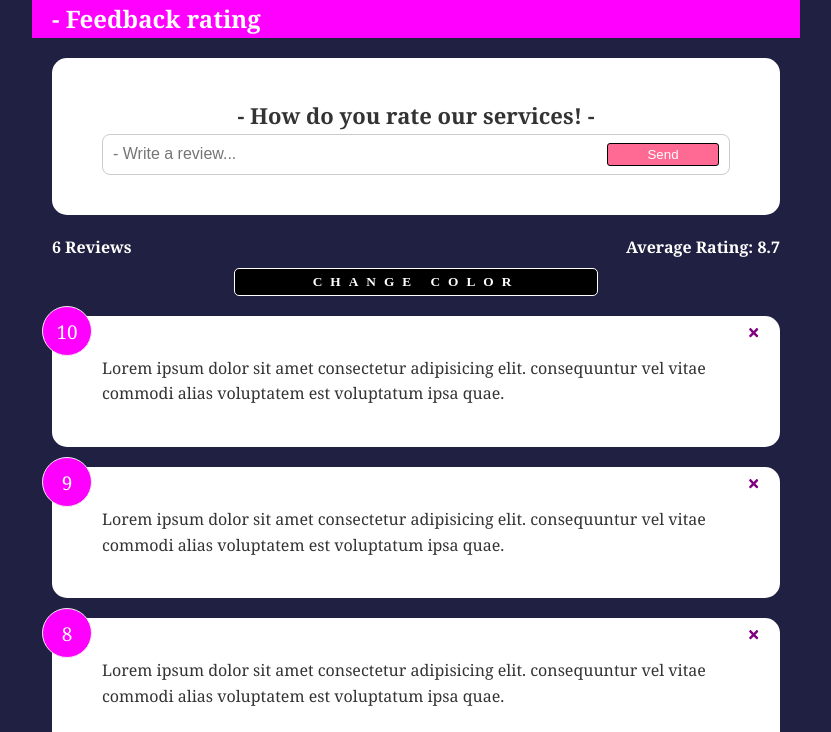
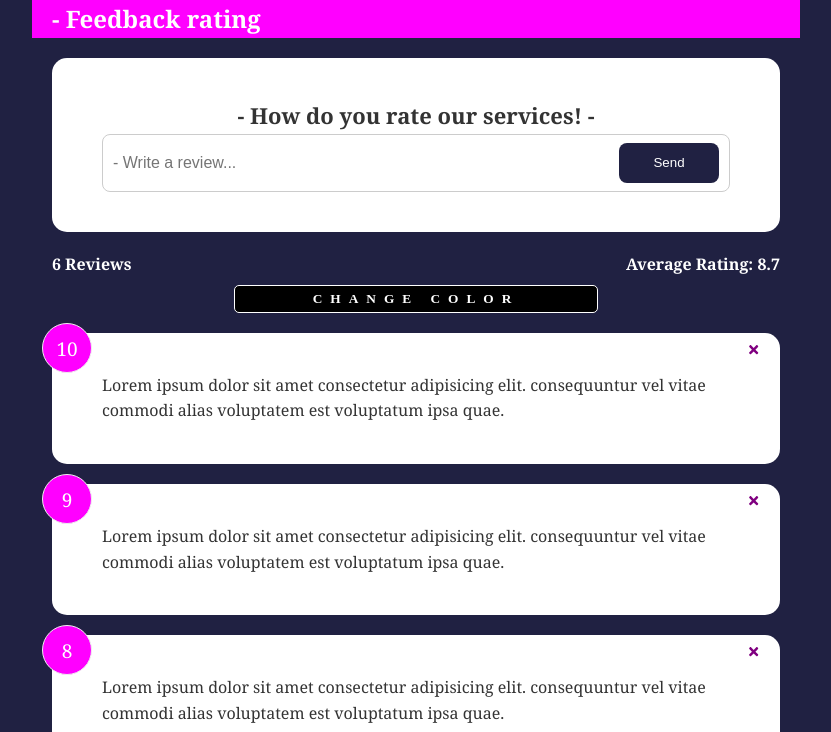
Before and after one commit to pramirez2328/feedbackUser, a React (Create React App) app: page / in a window 1280 px wide. Shown: the top 732 px of the page, without its empty margins (224-1055 px from the left). Built offline with nearby package versions, Linux system fonts and the light colour scheme.

Commit message:
add custom button

```diff
--- a/src/components/FeedBackForm.jsx
+++ b/src/components/FeedBackForm.jsx
@@ -1,5 +1,6 @@
 import React from "react";
 import Card from "./shared/Card";
+import Button from "./shared/Button";
 import { useState } from "react";
 
 function FeedBackForm() {
@@ -18,19 +19,7 @@
             placeholder="- Write a review..."
             value={review}
           />
-          <button
-            type="submit"
-            style={{
-              width: "7rem",
-              backgroundColor: "#ff6a95",
-              border: "solid 1px black",
-              color: "white",
-              borderRadius: "3px",
-              padding: "3px",
-            }}
-          >
-            Send
-          </button>
+          <Button type="submit">Send</Button>
         </div>
       </form>
     </Card>
--- /dev/null
+++ b/src/components/shared/Button.jsx
@@ -0,0 +1,25 @@
+import PropTypes from "prop-types";
+import React from "react";
+
+function Button({ children, type, isDisabled, version }) {
+  return (
+    <button type={type} disabled={isDisabled} className={`btn btn-${version}`}>
+      {children}
+    </button>
+  );
+}
+
+Button.defaultProps = {
+  version: "primary",
+  type: "button",
+  isDisabled: false,
+};
+
+Button.propTypes = {
+  children: PropTypes.node.isRequired,
+  version: PropTypes.string,
+  type: PropTypes.string,
+  isDisabled: PropTypes.bool,
+};
+
+export default Button;
```
